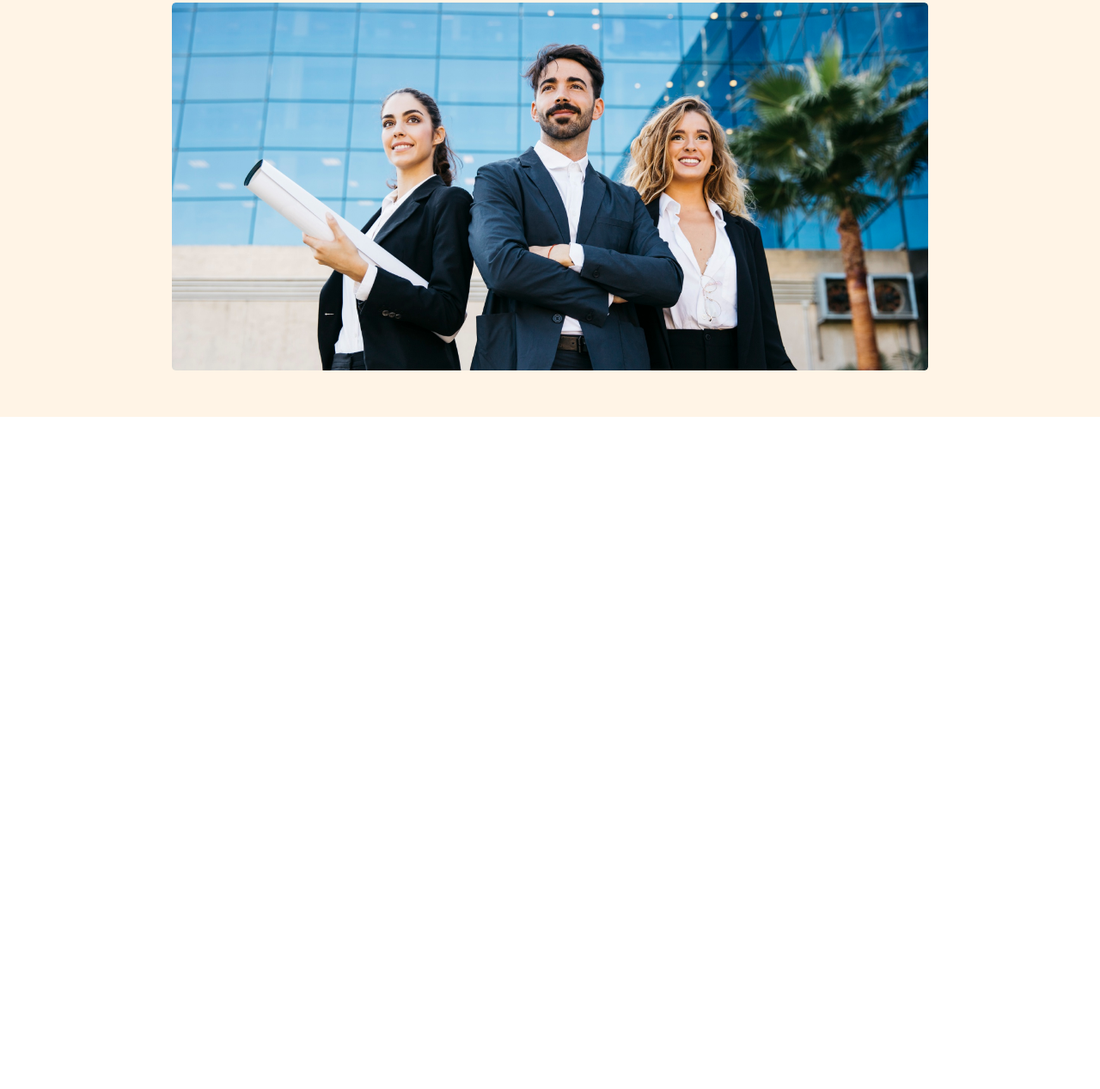
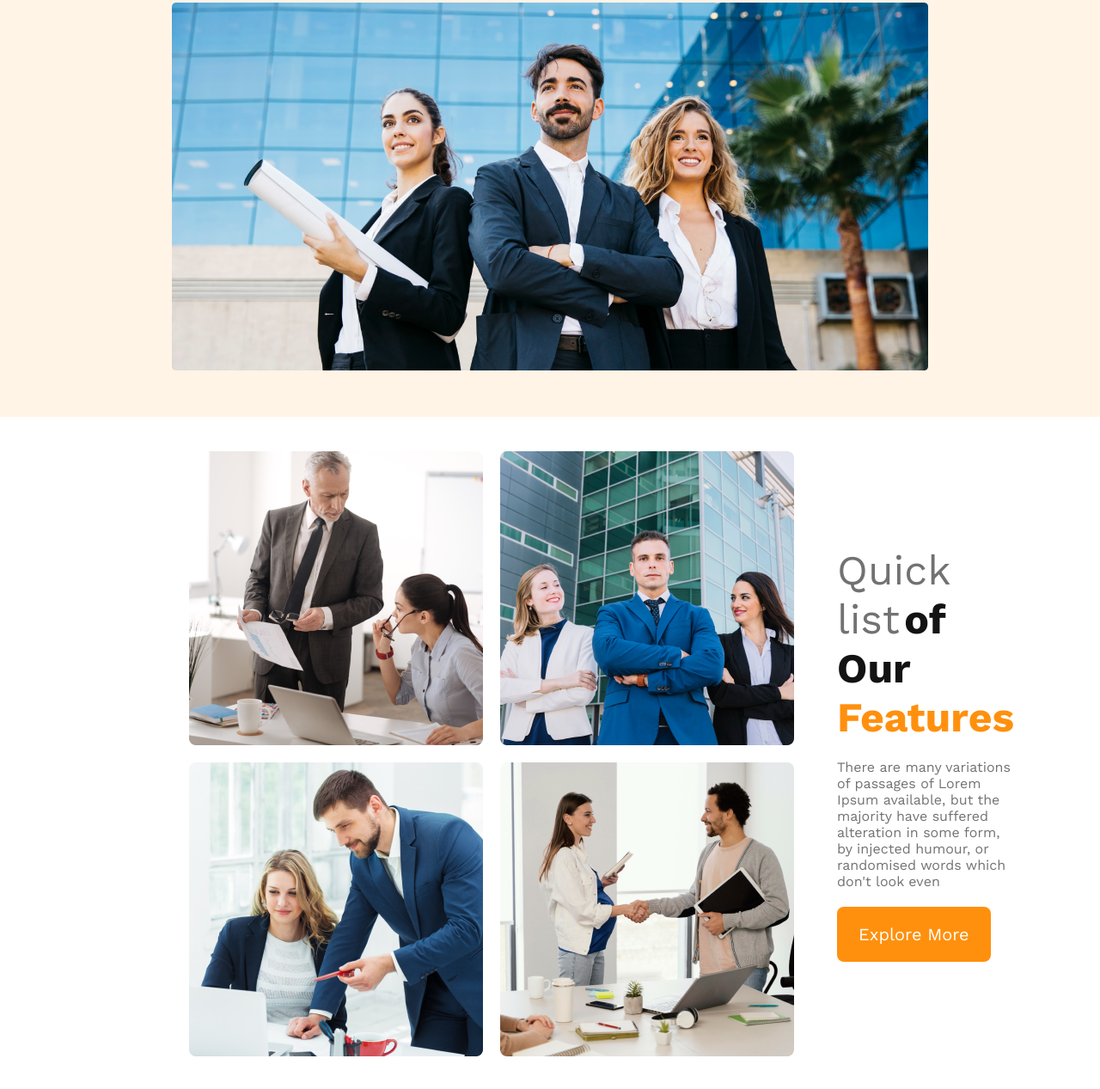
Before and after one commit to ahammadabdullah/g3-architect-website, a plain HTML site: page index.html in a window 1280 px wide. Shown: the part 518-1785 px from the top of the page at 86% size. Before the commit the page ends 1003 px from the top, so only its background shows below. Drawn offline with nearby package versions, Linux system fonts and the light colour scheme.

Commit message:
team section done

```diff
--- a/index.html
+++ b/index.html
@@ -37,6 +37,21 @@
 
 
     <main>
+        <section class="team-section">
+            <div class="team-image-container">
+                <img src="./images/team1.png" alt="">
+                <img src="./images/team2.png" alt="">
+                <img src="./images/team3.png" alt="">
+                <img src="./images/team4.png" alt="">
+
+            </div>
+            <div class="team-content">
+                <h3 class="team-title"><span class="quick-list">Quick list</span> <span class="of-our">of Our </span><span class="text-features">Features</span></h3>
+                <p class="section-desc" >There are many variations of passages of Lorem Ipsum available, but the majority have suffered alteration in some form, by injected humour, or randomised words which don't look even</p>
+                <button class="btn-primary">Explore More</button>
+            </div>
+
+        </section>
 
     </main>
 
--- a/style.css
+++ b/style.css
@@ -79,7 +79,39 @@
 }
 
 
+/* team sections styles  */
 
+.team-section{
+    padding: 40px 220px;
+    display: flex;
+    justify-content: space-around;
+    margin: auto;
+    align-items: center;
+    gap: 50px;
+}
+
+.team-image-container{
+    display: grid;
+    grid-template-columns: repeat(2, 1fr);
+    gap: 20px;
+}
+
+.quick-list{
+    font-size: 3rem;
+    color: #727272;
+    font-weight: 500;
+}
+
+.of-our{
+    font-size: 3rem;
+    color: #131313;
+    font-weight: 700;
+}
+.text-features{
+    font-size: 3rem;
+    color: #FF900E;
+    font-weight: 700;
+}
 
 
 /* media queries for mobile devices */
```
